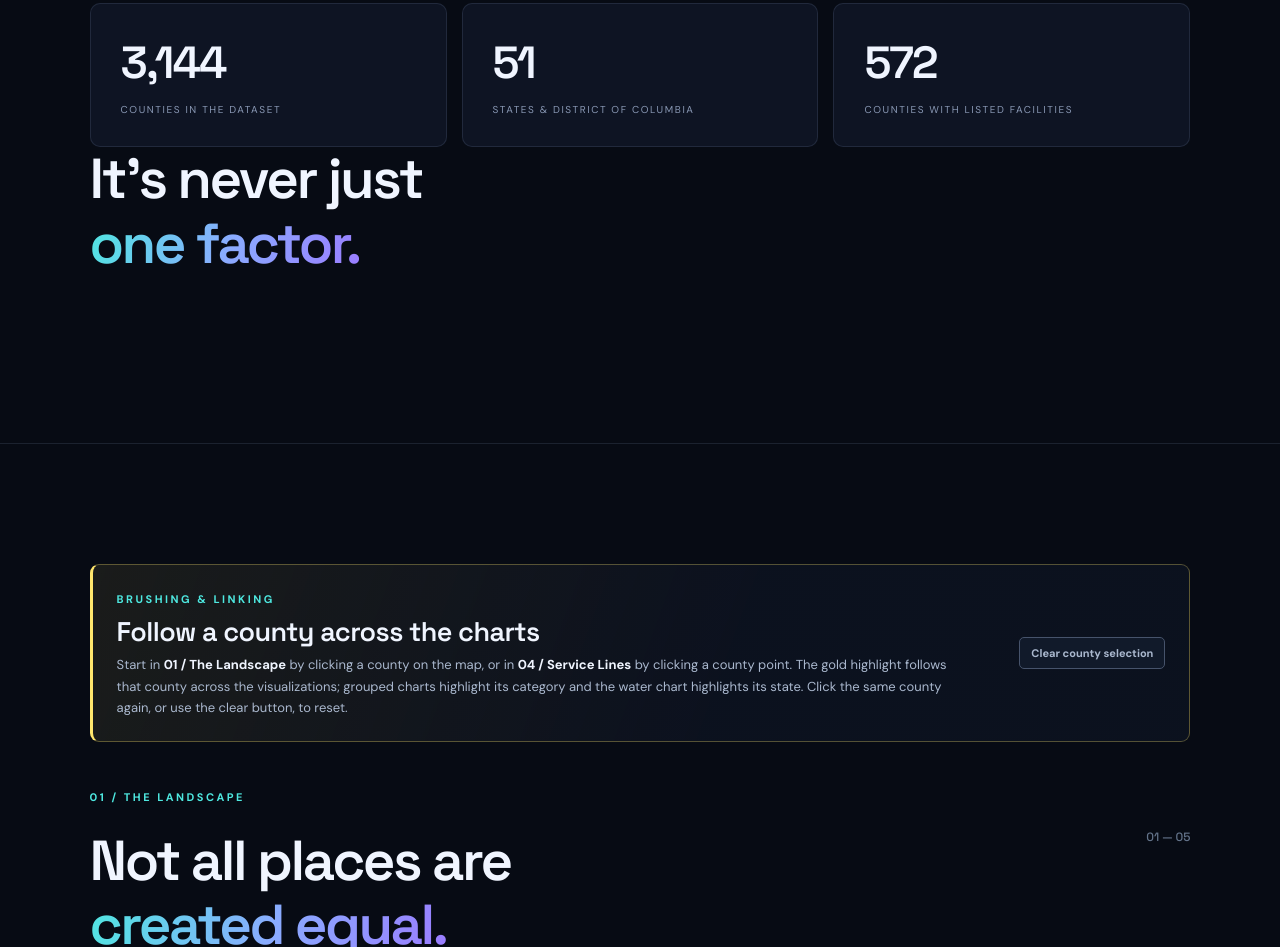
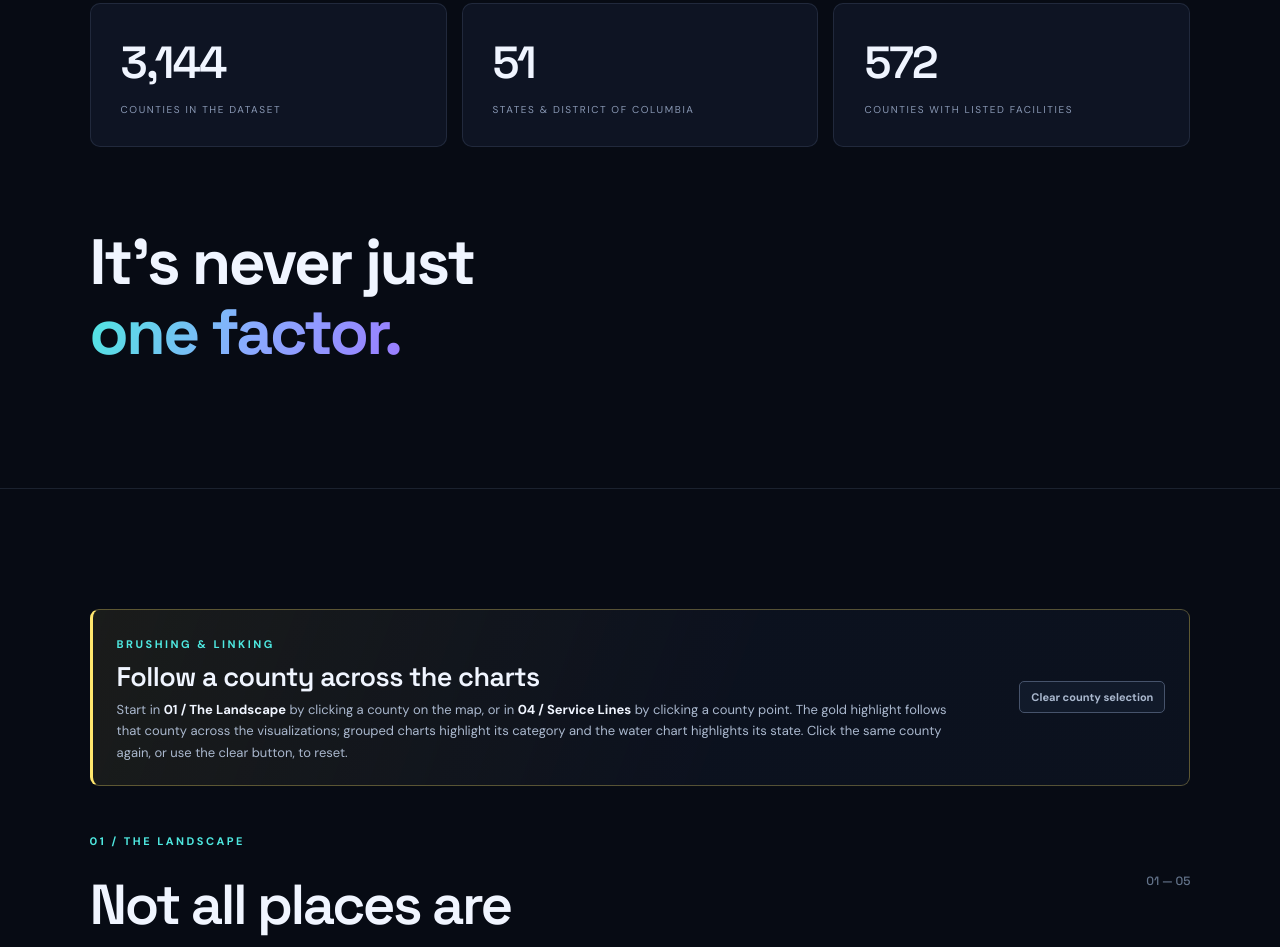
Before and after one commit to shanmathig/datacentered, a plain HTML site: page index.html in a window 1280 px wide. Shown: the part 1257-2204 px from the top of the page. Drawn offline with nearby package versions, Linux system fonts and the light colour scheme; no server answers.

Commit message:
Add styles for overview heading

```diff
--- a/css/style.css
+++ b/css/style.css
@@ -230,3 +230,11 @@ footer a:last-child { color: var(--cyan); }
   .service-line-chart-stage,.water-stress-chart-stage { min-height: 420px; }
   .story-chart-tooltip { font-size: 10px; }
 }
+
+.overview-heading {
+  margin-top: 80px;
+  margin-bottom: 0;
+  font-size: clamp(2.5rem, 5vw, 5rem);
+  font-weight: 700;
+  line-height: 1.1;
+}
```
